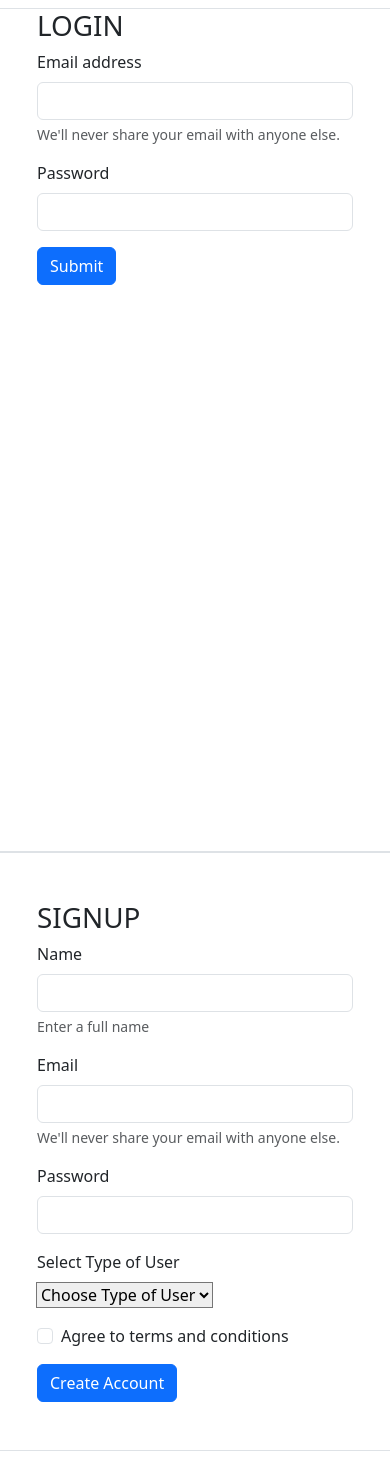
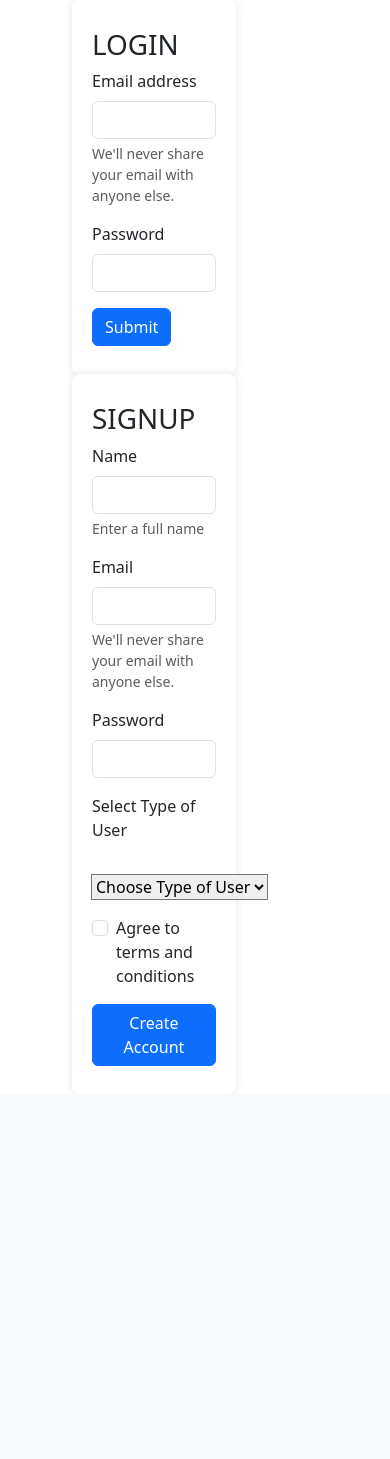
Before and after one commit to TahirAcharya/dbms_project_files, a PHP site: page / in a window 390 px wide. Shown: the part 56-1515 px from the top of the page. After the commit the page ends 1122 px from the top, so only its background shows below. Run offline with PHP 8.4, Linux system fonts and the light colour scheme.

Commit message:
UI Improved

```diff
--- a/index.php
+++ b/index.php
@@ -14,17 +14,72 @@ else
 
 <!doctype html>
 <html lang="en">
+
 <head>
     <meta charset="utf-8">
     <meta name="viewport" content="width=device-width, initial-scale=1">
     <title>Bootstrap demo</title>
-    <link href="https://cdn.jsdelivr.net/npm/bootstrap@5.3.5/dist/css/bootstrap.min.css" rel="stylesheet" integrity="sha384-SgOJa3DmI69IUzQ2PVdRZhwQ+dy64/BUtbMJw1MZ8t5HZApcHrRKUc4W0kG879m7" crossorigin="anonymous">
+    <link href="https://cdn.jsdelivr.net/npm/bootstrap@5.3.5/dist/css/bootstrap.min.css" rel="stylesheet"
+        integrity="sha384-SgOJa3DmI69IUzQ2PVdRZhwQ+dy64/BUtbMJw1MZ8t5HZApcHrRKUc4W0kG879m7" crossorigin="anonymous">
+    <style>
+    .shadow_card {
+        border-radius: var(--bs-border-radius) !important;
+        border-top-left-radius: 1px;
+        border-top-right-radius: 1px;
+        border-bottom-right-radius: 1px;
+        border-bottom-left-radius: 1px;
+
+    }
+
+
+    /*.container {*/
+    /*    max-width: 800px;*/
+    /*    margin: 50px auto;*/
+    /*    background-color: #fff;*/
+    /*    padding: 20px;*/
+    /*    border-radius: 8px;*/
+    /*    box-shadow: 0 0 10px rgba(0, 0, 0, 0.1);*/
+    /*}*/
+
+    .container {
+        max-width: 42%;
+        margin-left: 72px;
+        float: left;
+        padding-left: 100px;
+        background-color: #fff;
+        padding: 20px;
+        border-radius: 8px;
+        box-shadow: 0 0 10px rgba(0, 0, 0, 0.1);
+    }
+
+    label {
+        display: block;
+        margin-bottom: 10px;
+    }
+
+
+
+    button {
+        background-color: #4caf50;
+        color: #fff;
+        padding: 10px;
+        border: none;
+        border-radius: 4px;
+        cursor: pointer;
+    }
+
+    #result {
+        margin-top: 20px;
+    }
+    </style>
 </head>
+
 <body>
     <nav class="navbar navbar-expand-lg bg-body-tertiary">
         <div class="container-fluid">
             <a class="navbar-brand" href="#">Project Name</a>
-    <button class="navbar-toggler" type="button" data-bs-toggle="collapse" data-bs-target="#navbarNavDropdown" aria-controls="navbarNavDropdown" aria-expanded="false" aria-label="Toggle navigation">
+            <button class="navbar-toggler" type="button" data-bs-toggle="collapse" data-bs-target="#navbarNavDropdown"
+                aria-controls="navbarNavDropdown" aria-expanded="false" aria-label="Toggle navigation">
                 <span class="navbar-toggler-icon"></span>
             </button>
             <div class="collapse navbar-collapse" id="navbarNavDropdown">
@@ -35,12 +90,11 @@ else
                     </li>
                 </ul>
             </div>
-
         </div>
         </div>
     </nav>
 
-<div>
+    <div class="alert-dismissible fade show" role="alert">
         <?php
     if(isset($_GET['error']))
     {
@@ -48,9 +102,11 @@ else
     }
    ?>
     </div>
-<div class="row justify-content-center py-2">
+    <div class="container ">
+        <div class="row justify-content-center py-2 ">
 
-  <div class=" col-md-4 vh-100 px-5 border">
+
+            <div class=" col-md-6   ">
                 <h1>LOGIN</h1>
 
                 <form action="login.php" method="post">
@@ -59,7 +115,8 @@ else
                     <div class="mb-3">
                         <label for="exampleInputEmail1" class="form-label">Email address</label>
 
-    <input name="email" type="email" class="form-control" id="exampleInputEmail1" aria-describedby="emailHelp">
+                        <input name="email" type="email" class="form-control" id="exampleInputEmail1"
+                            aria-describedby="emailHelp">
 
                         <div id="emailHelp" class="form-text">We'll never share your email with anyone else.</div>
                     </div>
@@ -75,11 +132,18 @@ else
 
                 </form>
             </div>
+        </div>
+        </div>
+        <!-- login screen ended -->
 
-<div class="col-md-4">
-</div>
 
-<div class=" col-md-4 py-5 px-5 border">
+
+        <!-- signup screen started -->
+        <div class="container ">
+        <div class="row justify-content-center py-2 ">
+
+
+            <div class=" col-md-6   ">
             <h1>SIGNUP</h1>
 
             <form action="signup.php" method="post">
@@ -88,7 +152,8 @@ else
                 <div class="mb-3">
                     <label for="exampleInputName" class="form-label">Name</label>
 
-    <input type="name" class="form-control" id="exampleInputName" name="Name" aria-describedby="NameHelp" required>
+                    <input type="name" class="form-control" id="exampleInputName" name="Name"
+                        aria-describedby="NameHelp" required>
 
                     <div id="NameHelp" class="form-text">Enter a full name</div>
                 </div>
@@ -98,7 +163,8 @@ else
                 <div class="mb-3">
                     <label for="exampleInputEmail1" class="form-label">Email</label>
 
-    <input type="email" class="form-control" id="exampleInputEmail1" name="email" aria-describedby="emailHelp" required>
+                    <input type="email" class="form-control" id="exampleInputEmail1" name="email"
+                        aria-describedby="emailHelp" required>
 
                     <div id="emailHelp" class="form-text">We'll never share your email with anyone else.</div>
                 </div>
@@ -111,7 +177,7 @@ else
 
                 <!-- Select faculty or student -->
                 <div class="input-group mb-3">
-  <label for="inputGroupSelect01" class="form-label">Select Type of User</label><br/>
+                    <label for="inputGroupSelect01" class="form-label">Select Type of User</label><br />
                     <select class="custom-select" name="usertype" id="inputGroupSelect01">
                         <option selected>Choose Type of User</option>
                         <option value="student">Student</option>
@@ -127,13 +193,17 @@ else
                 <button type="submit" class="btn btn-primary">Create Account</button>
 
             </form>
-</div>
+        </div></div></div>
 
     </div>
 
 
-<script src="https://cdn.jsdelivr.net/npm/bootstrap@5.3.5/dist/js/bootstrap.bundle.min.js" integrity="sha384-k6d4wzSIapyDyv1kpU366/PK5hCdSbCRGRCMv+eplOQJWyd1fbcAu9OCUj5zNLiq" crossorigin="anonymous"></script>
+
+    <script src="https://cdn.jsdelivr.net/npm/bootstrap@5.3.5/dist/js/bootstrap.bundle.min.js"
+        integrity="sha384-k6d4wzSIapyDyv1kpU366/PK5hCdSbCRGRCMv+eplOQJWyd1fbcAu9OCUj5zNLiq" crossorigin="anonymous">
+    </script>
 </body>
+
 </html>
 
 
```
Lines whose indentation alone changed are shown as unchanged.
